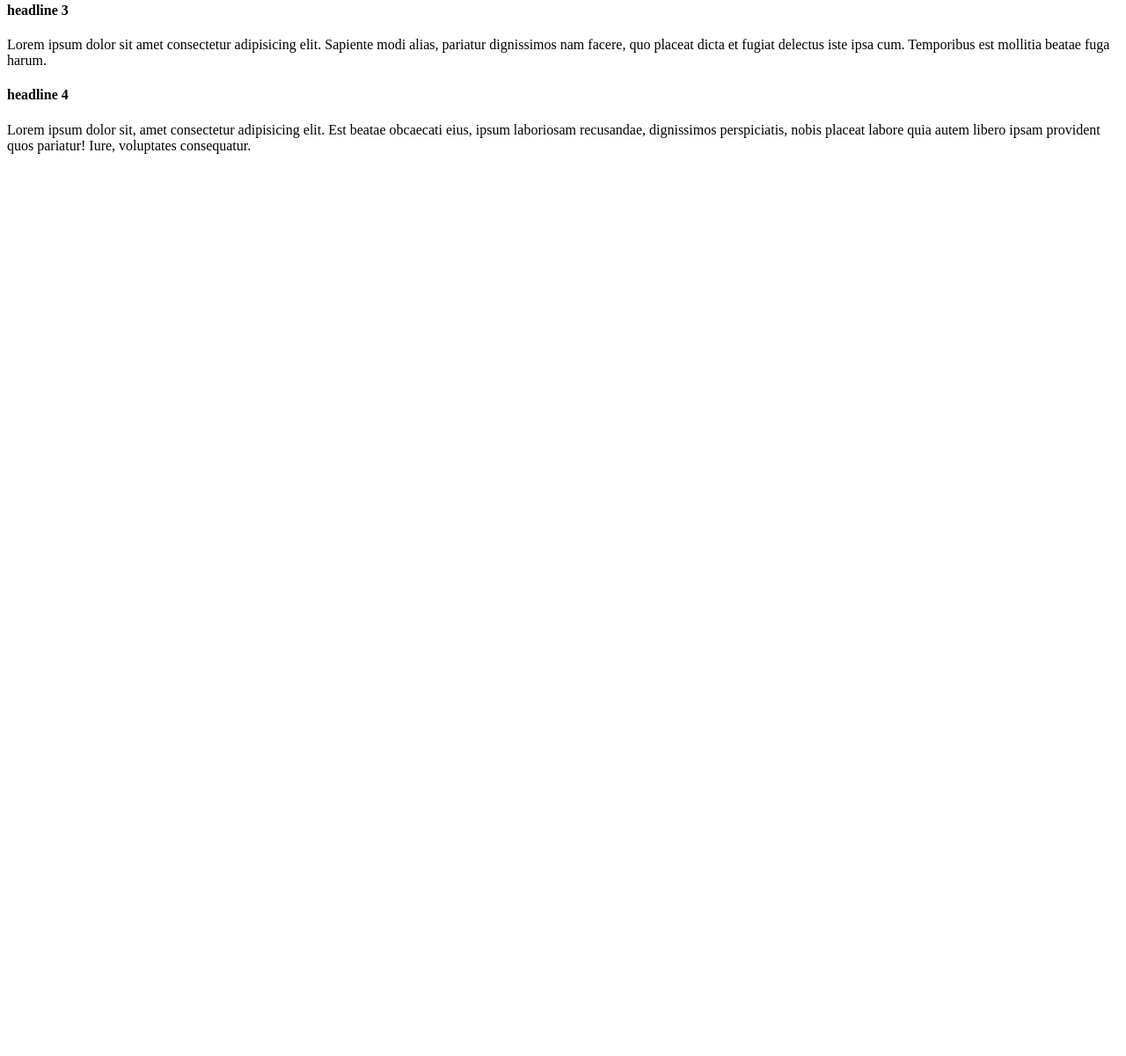
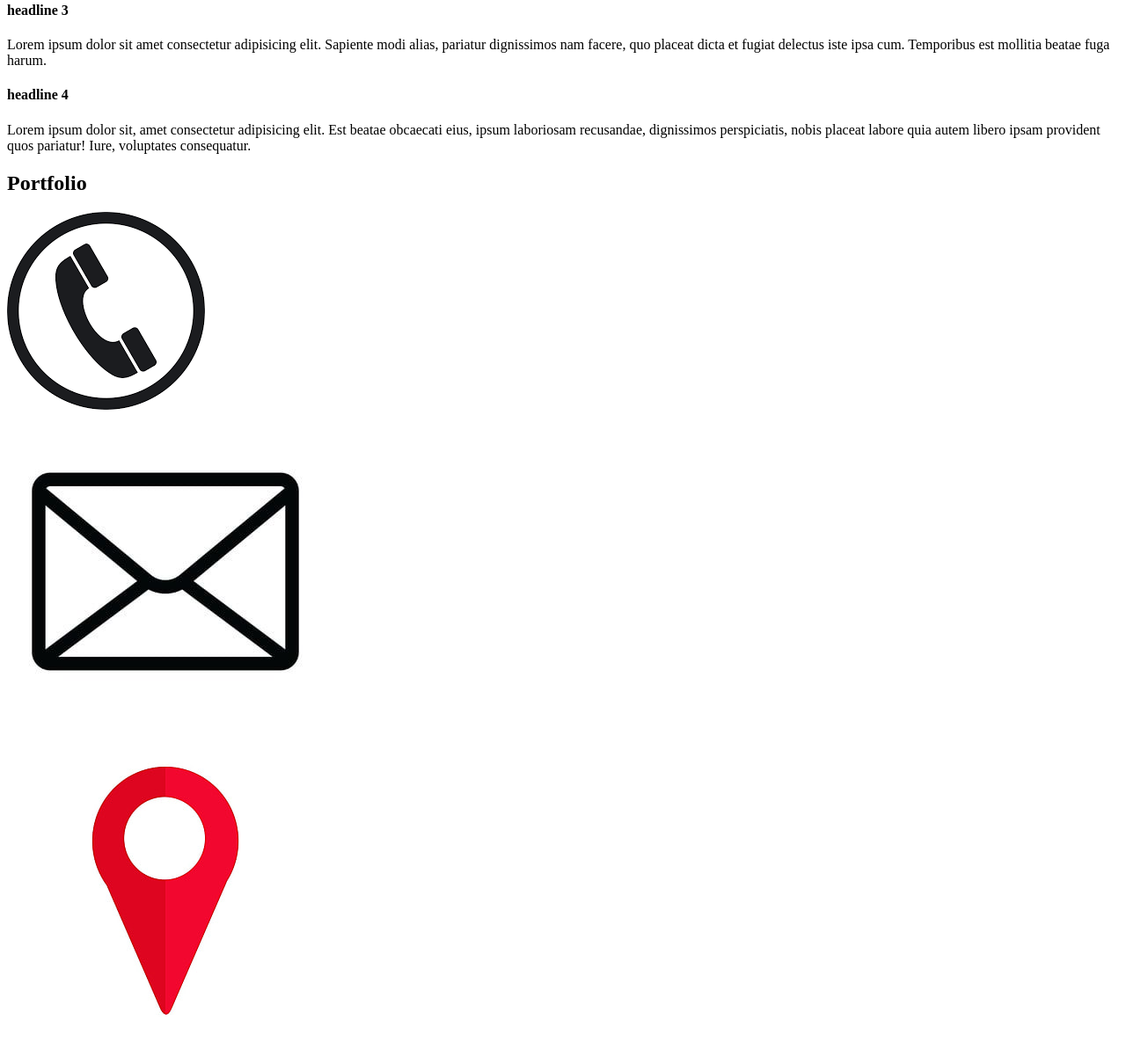
Before and after one commit to Klaudiapacz/15-html-prosta-strona, a plain HTML site: page index.html in a window 1280 px wide. Shown: the part 500-1701 px from the top of the page at 88% size. Before the commit the page ends 800 px from the top, so only its background shows below. Drawn offline with Linux system fonts and the light colour scheme.

Commit message:
Section-Portfolio

```diff
--- a/index.html
+++ b/index.html
@@ -27,7 +27,7 @@ Każdy z nich powinien być linkiem odsyłającym do konkretnej sekcji. -->
     <ul class="menu-list">
         <li><a href="#About us">About us</a></li>
         <li><a href="#Skills">Skills</a></li>
-        <li><a href="#portfolio">Portfolio</a></li>
+        <li><a href="#Portfolio">Portfolio</a></li>
         <li><a href="#concact">Contact</a></li>
 
     </ul>
@@ -87,6 +87,21 @@ Każdy z nich powinien być linkiem odsyłającym do konkretnej sekcji. -->
 - trzy divy z klasą "portfolio-item" w każdym obrazek-->
 
 
+<section id="Portfolio">
+    <header>
+        <h2>Portfolio</h2>
+    </header>
+    <div class="portfolio-item">
+        <aside><img src="img\phone.png" alt="Telephone"></aside>
+    </div>
+    <div class="portfolio-item">
+        <aside><img src="img\email.jpg" alt="Email"></aside>
+    </div>
+    <div class="portfolio-item">
+        <aside><img src="img\location.jpg" alt="Location"></aside>
+    </div>
+</section>
+
 
 <!-- 5. Sekcja "Contact":
 - nagłówek będący imieniem i nazwiskiem
```
Also changed, not shown: img/email.jpg (added), img/location.jpg (added), img/location.png (added), img/phone.png (added).
